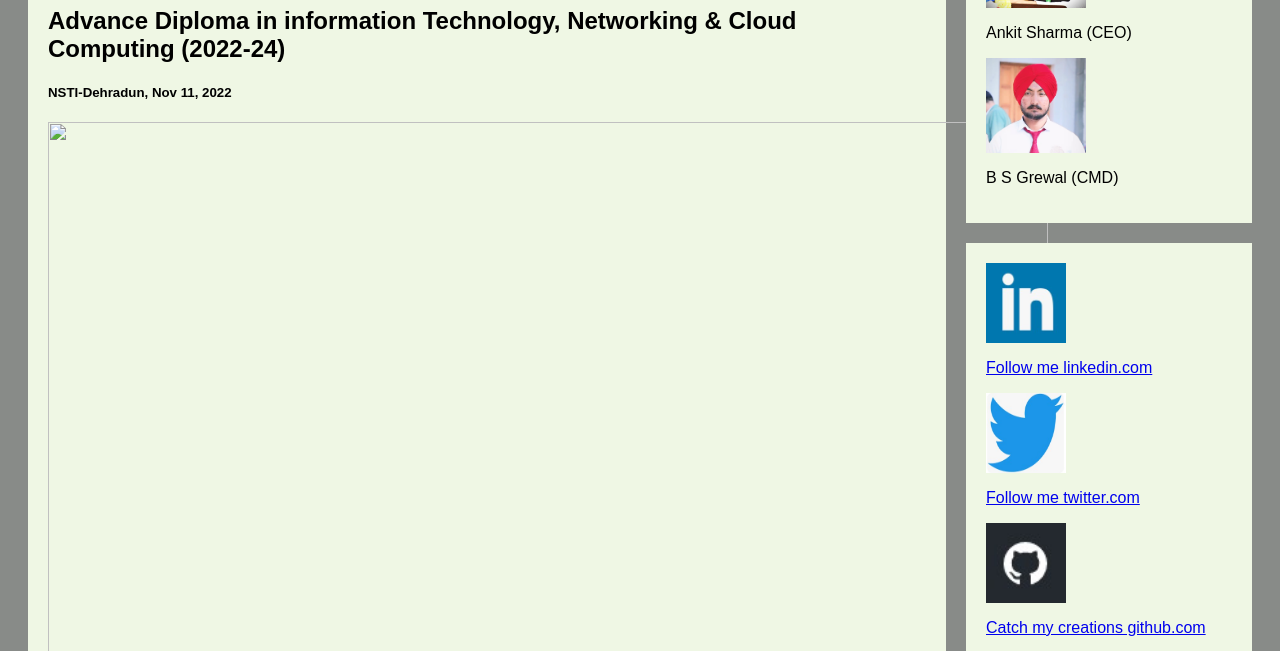
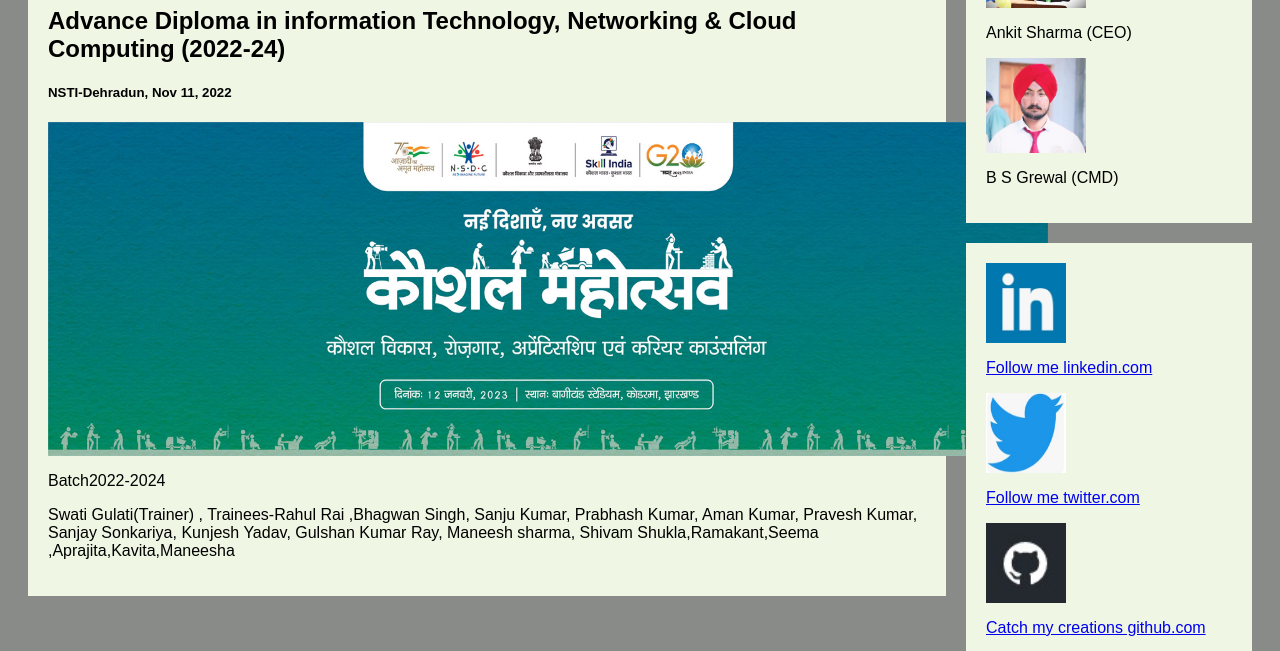
Before and after one commit to rahulrai8997/rai-foundation, a plain HTML site: page index.html in a window 1280 px wide. Shown: the part 1320-1971 px from the top of the page. Drawn offline with Linux system fonts and the light colour scheme.

Commit message:
Update index.html

```diff
--- a/index.html
+++ b/index.html
@@ -173,7 +173,7 @@ body {font-family: Arial, Helvetica, sans-serif;}
       <h2>Advance Diploma in information Technology, Networking & Cloud Computing (2022-24)
       </h2>
       <h5>NSTI-Dehradun, Nov 11, 2022</h5>
-      <img src="ADIT-IBM.jpeg" style="width:1000px;">
+      <img src="kausal.jpg" style="width:1000px;">
       <p>Batch2022-2024</p>
       <p> Swati Gulati(Trainer) , Trainees-Rahul Rai ,Bhagwan Singh, Sanju Kumar, Prabhash Kumar, Aman Kumar, Pravesh Kumar, Sanjay Sonkariya, Kunjesh Yadav, Gulshan Kumar Ray, Maneesh sharma, Shivam Shukla,Ramakant,Seema ,Aprajita,Kavita,Maneesha  </p>
     </div>
```
